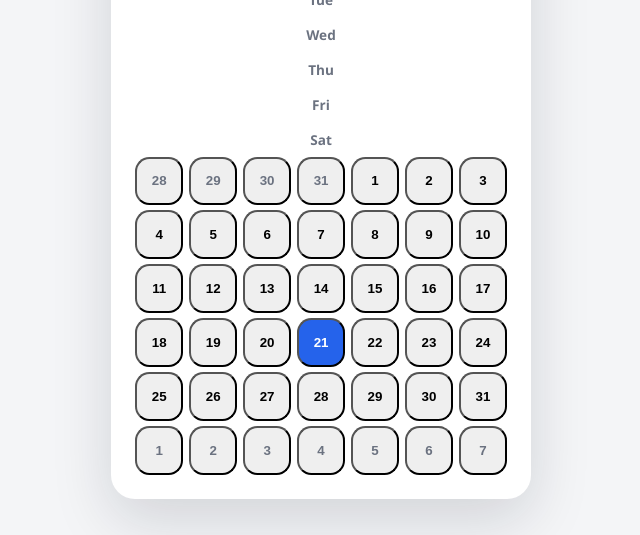
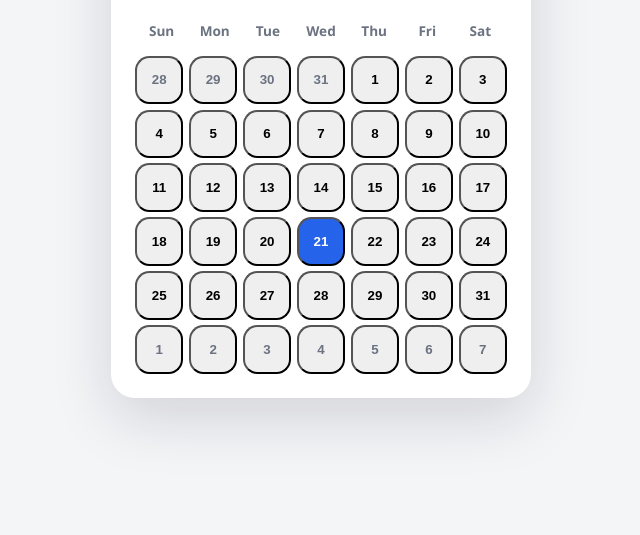
Before and after one commit to zane82128/calendar, a plain HTML site: page index.html in a window 1280 px wide. Shown: the part 265-800 px from the top of the page, without its empty margins (319-959 px from the left). Drawn offline with Linux system fonts and the light colour scheme.

Commit message:
align the day name with the day number

```diff
--- a/styles.css
+++ b/styles.css
@@ -87,6 +87,9 @@ body {
 
 .calendar__grid {
   margin-top: 1rem;
+  display: grid;
+  grid-template-columns: repeat(7, 1fr);
+  row-gap: 0.5rem;
 }
 
 .calendar__weekday {
@@ -101,6 +104,7 @@ body {
   display: grid;
   grid-template-columns: repeat(7, 1fr);
   gap: 0.35rem;
+  grid-column: 1 / -1;
 }
 
 .calendar__day {
```
